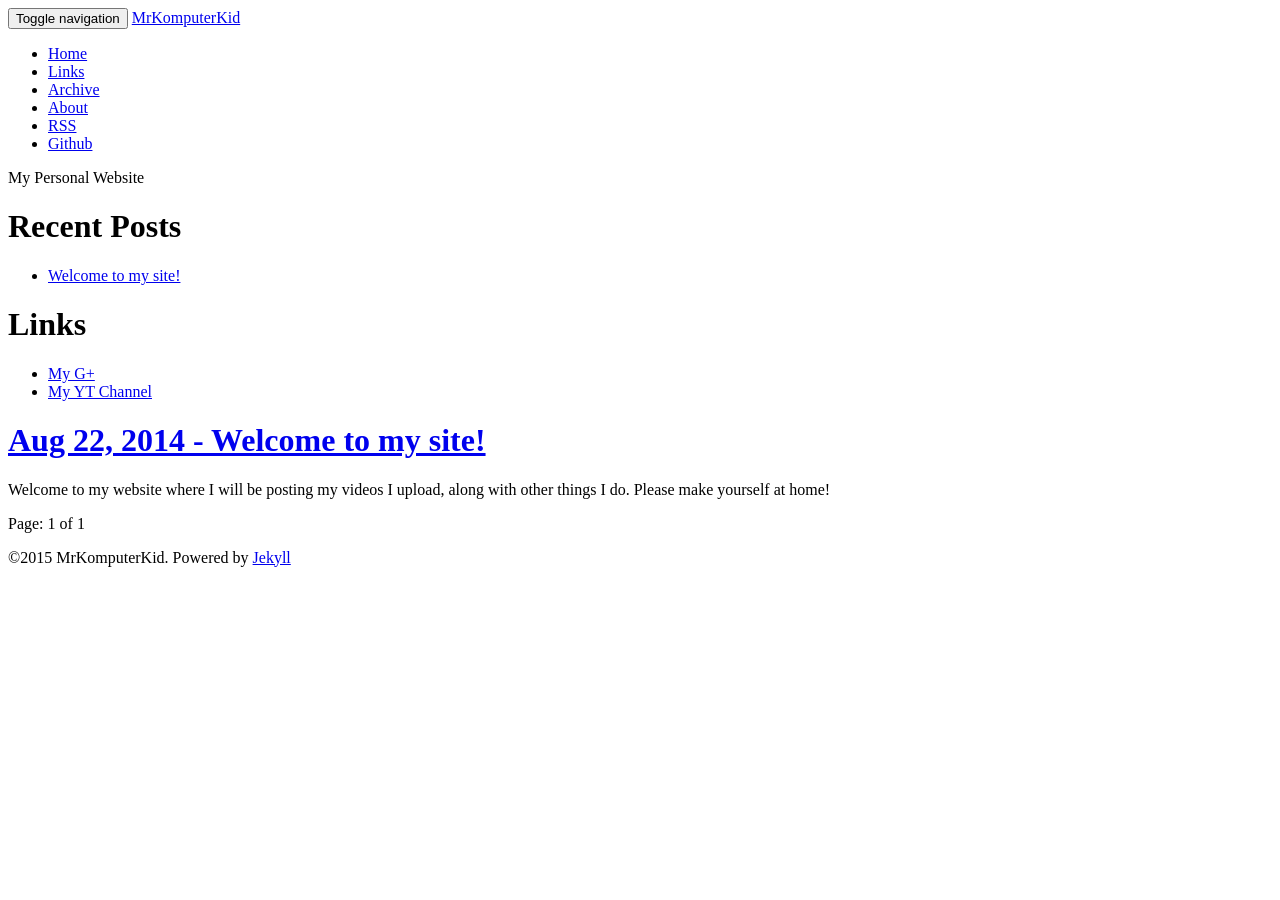
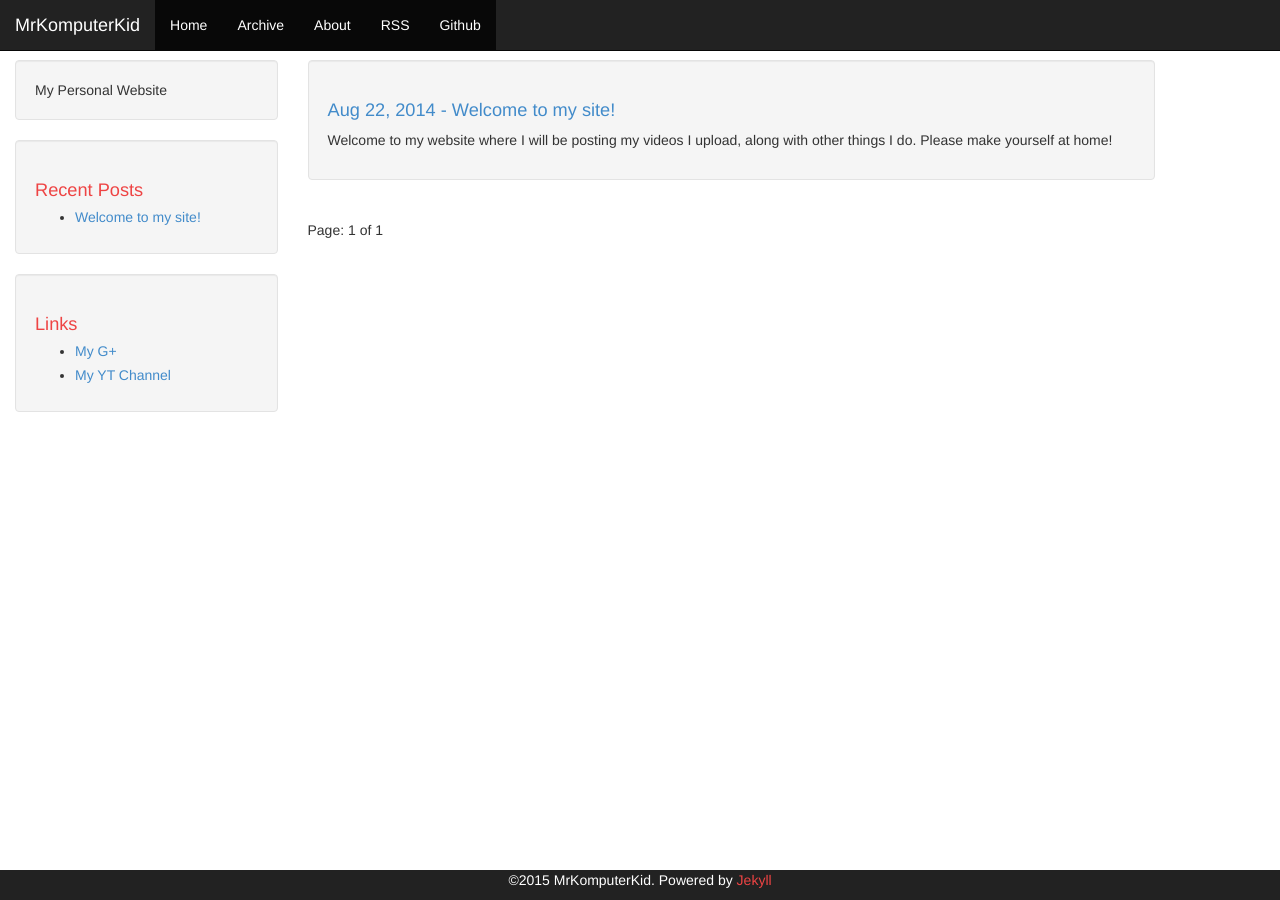
Before and after one commit to darthlukan/mrkomputerkid.github.io, a Jekyll site: the page built from index.html, in a window 1280 px wide. Built offline with Jekyll 4.4.1, drawn with Linux system fonts in a browser that asks for light colours; nearby versions of some CDN libraries; library files that are not in the unit come from our copies; Markdown is read by kramdown in place of the engine named in the settings; the list of posts is cut into pages by our own code; comment, search, counter and statistics services are not loaded; part of the change alters nothing that is shown.

```diff
--- a/_config.yml
+++ b/_config.yml
@@ -10,7 +10,7 @@ url: http://mrkomputerkid.github.io
 # be the project name.
 # *** IMPORTANT: If your local "jekyll serve" throws errors change this to '' or
 #     run it like so: jekyll serve --baseurl=''
-baseurl: mrkomputerkid.github.io
+baseurl:
 
 # This can be '' to hide the Github nav button
 github: 'mrkomputerkid/mrkomputerkid.github.io'
```
